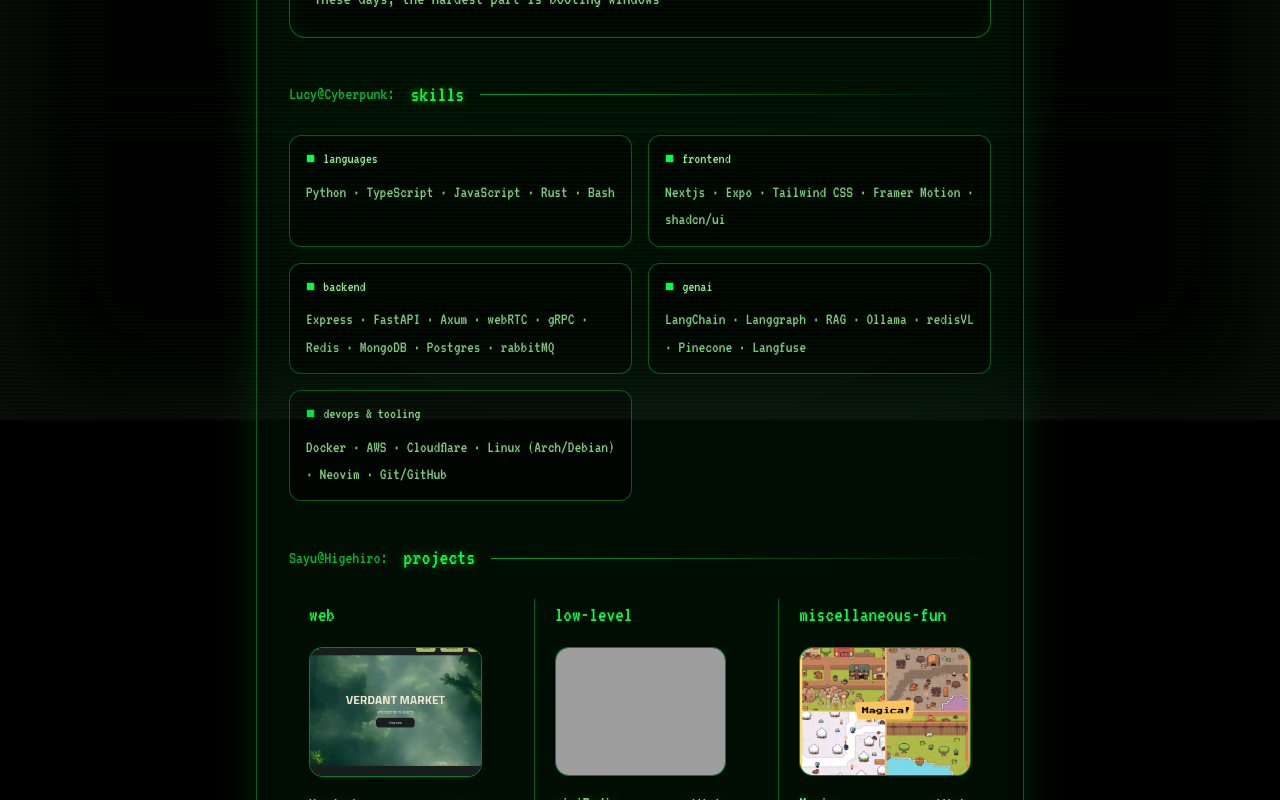
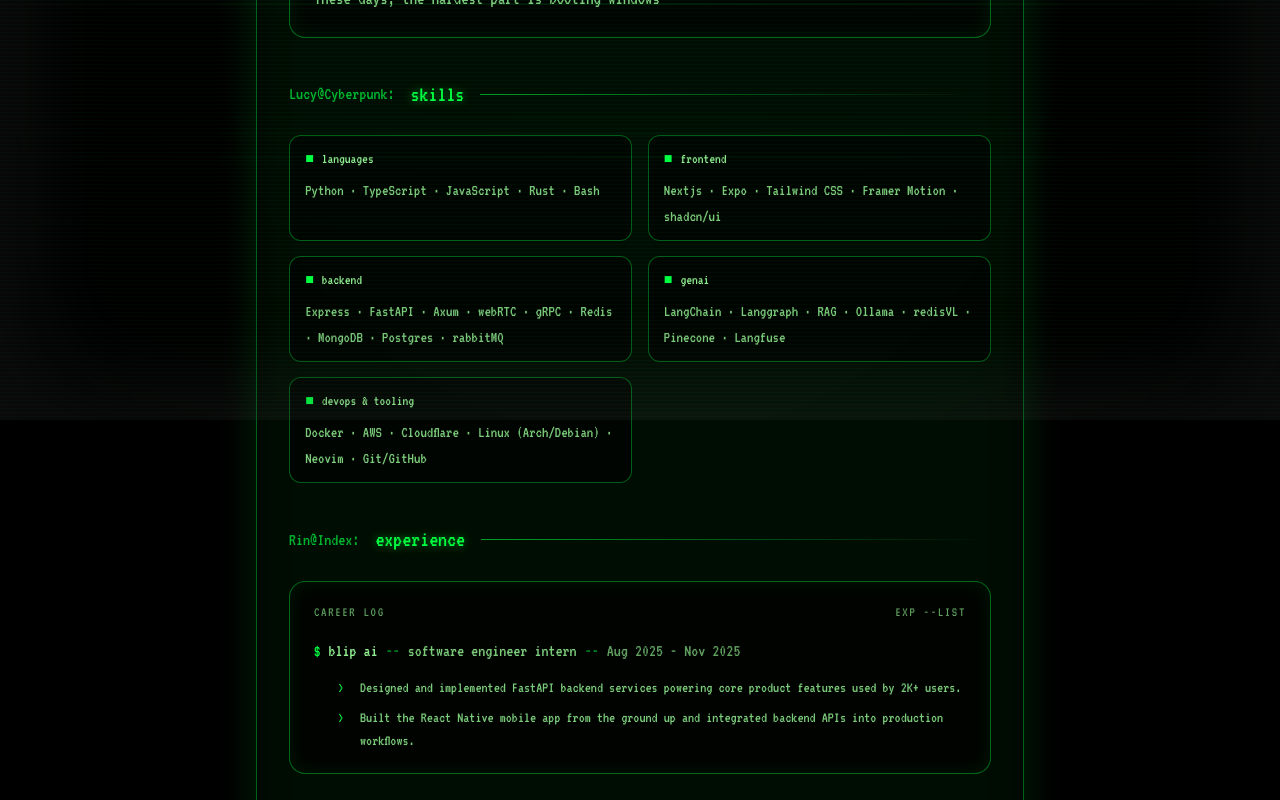
Before and after one commit to SamTheTechi/portfolio, a React (Vite) app: page / in a window 1280 px wide. Shown: the part 380-1180 px from the top of the page. Built offline with nearby package versions, Linux system fonts and the light colour scheme; grey boxes are pictures that could not be loaded.

Commit message:
exp section

```diff
--- a/src/App.tsx
+++ b/src/App.tsx
@@ -3,6 +3,7 @@ import Header from './components/Header';
 import ProjectsSection from './components/ProjectsSection';
 import AboutSection from './components/AboutSection';
 import SkillsSection from './components/SkillsSection';
+import ExperienceSection from './components/ExperienceSection';
 import ContactSection from './components/ContactSection';
 import ScanlineRipples from './components/ScanlineRipples';
 import FunSection from './components/FunSection';
@@ -13,7 +14,7 @@ export default function App() {
       <ScanlineRipples count={12} speed={5} duration={14} />
       <div className="crt relative min-h-screen">
         <BootSequence />
-        <div id="main-content" className="opacity-0 animate-[boot-fade-in_0.5s_3s_forwards]">
+        <div id="main-content" className="opacity-0 animate-[boot-fade-in_0.5s_2.5s_forwards]">
           <main
             className="relative pt-8 pb-12 max-[720px]:pt-6 max-[720px]:pb-10 animate-[crt-jitter_12s_steps(1,end)_infinite]"
             aria-label="Content"
@@ -22,6 +23,7 @@ export default function App() {
               <Header />
               <AboutSection />
               <SkillsSection />
+              <ExperienceSection />
               <ProjectsSection />
               <FunSection />
               <ContactSection />
--- a/src/components/BootSequence.tsx
+++ b/src/components/BootSequence.tsx
@@ -1,7 +1,7 @@
 const BootSequence = () => (
   <div
     id="boot-sequence"
-    className="fixed top-0 left-0 w-screen h-screen bg-black z-[9999] flex items-center justify-center p-6 animate-[finish-boot_2.8s_forwards]"
+    className="fixed top-0 left-0 w-screen h-screen bg-black z-[9999] flex items-center justify-center p-6 animate-[finish-boot_2.5s_forwards]"
   >
     <div className="terminal-frame relative w-[min(760px,92vw)] px-8 py-6 rounded-[14px] border border-[rgba(var(--crt-accent-rgb),0.4)] bg-[rgba(0,0,0,0.88)] shadow-[inset_0_0_20px_rgba(var(--crt-accent-rgb),0.08)] overflow-hidden">
       <div className="flex justify-between text-[1.05rem] tracking-[0.02em] mb-[1.15rem] text-[rgba(var(--crt-accent-light-rgb),0.85)]">
@@ -9,16 +9,16 @@ const BootSequence = () => (
         <span>(C) 1991 LINUX Corp.</span>
       </div>
       <div className="grid gap-2.5">
-        <p className="m-0 text-[var(--crt-accent)] opacity-0 whitespace-pre animate-[boot-fade-in_0.5s_0.2s_forwards]">
+        <p className="m-0 text-[0.8em] text-[var(--crt-accent)] opacity-0 whitespace-pre animate-[boot-fade-in_0.5s_0.2s_forwards]">
           Detecting IDE drives... OK
         </p>
-        <p className="m-0 text-[var(--crt-accent)] opacity-0 whitespace-pre animate-[boot-fade-in_0.5s_0.8s_forwards]">
+        <p className="m-0 text-[0.8em] text-[var(--crt-accent)] opacity-0 whitespace-pre animate-[boot-fade-in_0.5s_0.8s_forwards]">
           Memory Test: 65536K OK
         </p>
-        <p className="m-0 text-[var(--crt-accent)] opacity-0 whitespace-pre animate-[boot-fade-in_0.5s_1.4s_forwards]">
+        <p className="m-0 text-[0.8em] text-[var(--crt-accent)] opacity-0 whitespace-pre animate-[boot-fade-in_0.5s_1.4s_forwards]">
           Initializing portfolio.sys
         </p>
-        <p className="m-0 text-[var(--crt-accent)] opacity-0 whitespace-pre animate-[boot-fade-in_0.5s_2.0s_forwards]">
+        <p className="m-0 text-[0.8em] text-[var(--crt-accent)] opacity-0 whitespace-pre animate-[boot-fade-in_0.5s_2.0s_forwards]">
           Booting from Hard Disk...
         </p>
       </div>
--- /dev/null
+++ b/src/components/ExperienceSection.tsx
@@ -0,0 +1,75 @@
+import { experienceItems } from '../data/experience';
+
+const ExperienceSection = () => (
+  <section id="experience" aria-labelledby="experience-heading">
+    <div className="flex flex-wrap items-center gap-4 gap-y-2 mt-10 mb-6 max-[640px]:mt-8 max-[640px]:mb-5">
+      <span className="text-[rgba(var(--crt-accent-rgb),0.7)] text-[1.1rem] max-[480px]:text-[1rem]">Rin@Index:</span>
+      <h2
+        id="experience-heading"
+        className="text-[1.4rem] max-[480px]:text-[1.2rem] lowercase text-[var(--crt-accent)] [text-shadow:0_0_10px_rgba(var(--crt-accent-rgb),0.5)]"
+      >
+        experience
+      </h2>
+      <span
+        className="flex-1 h-px bg-[linear-gradient(90deg,rgba(var(--crt-accent-rgb),0.6),rgba(var(--crt-accent-rgb),0))]"
+        aria-hidden="true"
+      />
+    </div>
+    <div
+      className="relative border border-[rgba(var(--crt-accent-rgb),0.4)] rounded-[16px] px-6 py-5 max-[600px]:px-4 max-[600px]:py-4 bg-[rgba(0,0,0,0.72)] shadow-[inset_0_0_18px_rgba(var(--crt-accent-rgb),0.08)] overflow-hidden"
+      style={{ fontFamily: "'VT323', 'Courier New', monospace" }}
+    >
+      <div className="flex items-center justify-between text-[0.85rem] tracking-[0.12em] uppercase text-[rgba(var(--crt-accent-light-rgb),0.65)]">
+        <span>career log</span>
+        <span>exp --list</span>
+      </div>
+      <div className="mt-4 grid gap-6">
+        {experienceItems.map((item, index) => (
+          <div
+            key={`${item.company}-${item.role}-${item.dates}`}
+            className={index === 0 ? '' : 'border-t border-[rgba(var(--crt-accent-rgb),0.25)] pt-5'}
+          >
+            <div className="flex items-center gap-2 text-[1rem] text-[var(--crt-accent-light)]">
+              <span className="text-[var(--crt-accent)]">$</span>
+              {item.link ? (
+                <a
+                  className="flex flex-wrap items-baseline gap-x-2 gap-y-1 text-[1.1rem] no-underline hover:text-[var(--crt-accent)] hover:no-underline"
+                  href={item.link}
+                  target="_blank"
+                  rel="noopener noreferrer"
+                  style={{ textDecoration: 'none' }}
+                >
+                  <span className="lowercase text-[var(--crt-accent-light)]">{item.company}</span>
+                  <span className="text-[rgba(var(--crt-accent-rgb),0.6)]">--</span>
+                  <span className="lowercase text-[rgba(var(--crt-accent-light-rgb),0.85)]">{item.role}</span>
+                  <span className="text-[rgba(var(--crt-accent-rgb),0.6)]">--</span>
+                  <span className="text-[rgba(var(--crt-accent-light-rgb),0.68)]">{item.dates}</span>
+                </a>
+              ) : (
+                <div className="flex flex-wrap items-baseline gap-x-2 gap-y-1 text-[1.1rem]">
+                  <span className="lowercase">{item.company}</span>
+                  <span className="text-[rgba(var(--crt-accent-rgb),0.6)]">--</span>
+                  <span className="lowercase text-[rgba(var(--crt-accent-light-rgb),0.85)]">{item.role}</span>
+                  <span className="text-[rgba(var(--crt-accent-rgb),0.6)]">--</span>
+                  <span className="text-[rgba(var(--crt-accent-light-rgb),0.68)]">{item.dates}</span>
+                </div>
+              )}
+            </div>
+            <ul className="list-none pl-6 m-0 mt-3 grid gap-2">
+              {item.highlights.map((highlight) => (
+                <li key={highlight} className="grid grid-cols-[14px_1fr] gap-x-2 gap-y-1">
+                  <span className="text-[0.9rem] text-[var(--crt-accent)]">&gt;</span>
+                  <span className="text-[0.95rem] max-[480px]:text-[0.9rem] text-[rgba(var(--crt-accent-light-rgb),0.85)]">
+                    {highlight}
+                  </span>
+                </li>
+              ))}
+            </ul>
+          </div>
+        ))}
+      </div>
+    </div>
+  </section>
+);
+
+export default ExperienceSection;
--- a/src/components/FunSection.tsx
+++ b/src/components/FunSection.tsx
@@ -63,7 +63,7 @@ const FunSection = () => {
                         rel="noopener noreferrer"
                       >
                         <div className="grid grid-cols-[14px_1fr] gap-x-2 gap-y-1">
-                          <span className="text-[var(--crt-accent)]">&gt;</span>
+                          <span className="text-[0.9rem] text-[var(--crt-accent)]">&gt;</span>
                           <div className="flex flex-wrap items-baseline gap-2 text-[1.05rem] max-[480px]:text-[1rem]">
                             <span className="text-[rgba(var(--crt-accent-light-rgb),0.85)] lowercase">
                               {item.label}:
@@ -80,7 +80,7 @@ const FunSection = () => {
                     ) : (
                       <>
                         <div className="grid grid-cols-[14px_1fr] gap-x-2 gap-y-1">
-                          <span className="text-[var(--crt-accent)]">&gt;</span>
+                          <span className="text-[0.9rem] text-[var(--crt-accent)]">&gt;</span>
                           <div className="flex flex-wrap items-baseline gap-2 text-[1.05rem] max-[480px]:text-[1rem]">
                             <span className="text-[rgba(var(--crt-accent-light-rgb),0.85)] lowercase">
                               {item.label}:
--- a/src/components/SkillsSection.tsx
+++ b/src/components/SkillsSection.tsx
@@ -15,17 +15,17 @@ const SkillsSection = () => (
         aria-hidden="true"
       />
     </div>
-    <div className="grid gap-4 [grid-template-columns:repeat(auto-fit,minmax(240px,1fr))]">
+    <div className="grid gap-[0.95rem] [grid-template-columns:repeat(auto-fit,minmax(240px,1fr))]">
       {skillGroups.map((group) => (
         <article
           key={group.label}
-          className="border border-[rgba(var(--crt-accent-rgb),0.35)] rounded-[12px] px-4 py-3 max-[480px]:px-3 max-[480px]:py-2.5 bg-[rgba(0,0,0,0.55)]"
+          className="border border-[rgba(var(--crt-accent-rgb),0.35)] rounded-[12px] px-[0.95rem] py-[0.72rem] max-[480px]:px-[0.85rem] max-[480px]:py-[0.62rem] bg-[rgba(0,0,0,0.55)]"
         >
-          <div className="flex items-center gap-2 mb-2 text-[0.95rem] max-[480px]:text-[0.9rem] lowercase text-[var(--crt-accent-light)]">
+          <div className="flex items-center gap-2 mb-[0.45rem] text-[0.9rem] max-[480px]:text-[0.85rem] lowercase text-[var(--crt-accent-light)]">
             <span className="text-[var(--crt-accent)]">■</span>
             <span>{group.label}</span>
           </div>
-          <div className="text-[1.05rem] max-[480px]:text-[1rem] text-[rgba(var(--crt-accent-light-rgb),0.85)] leading-relaxed">
+          <div className="text-[1rem] max-[480px]:text-[0.95rem] text-[rgba(var(--crt-accent-light-rgb),0.85)] leading-relaxed">
             {group.items.join(' · ')}
           </div>
         </article>
--- /dev/null
+++ b/src/data/experience.ts
@@ -0,0 +1,20 @@
+export type ExperienceItem = {
+  role: string;
+  company: string;
+  dates: string;
+  highlights: string[];
+  link?: string;
+};
+
+export const experienceItems: ExperienceItem[] = [
+  {
+    role: 'software engineer intern',
+    company: 'Blip AI',
+    dates: 'Aug 2025 - Nov 2025',
+    link: 'https://blipai.app',
+    highlights: [
+      'Designed and implemented FastAPI backend services powering core product features used by 2K+ users.',
+      'Built the React Native mobile app from the ground up and integrated backend APIs into production workflows.',
+    ],
+  },
+];
```
